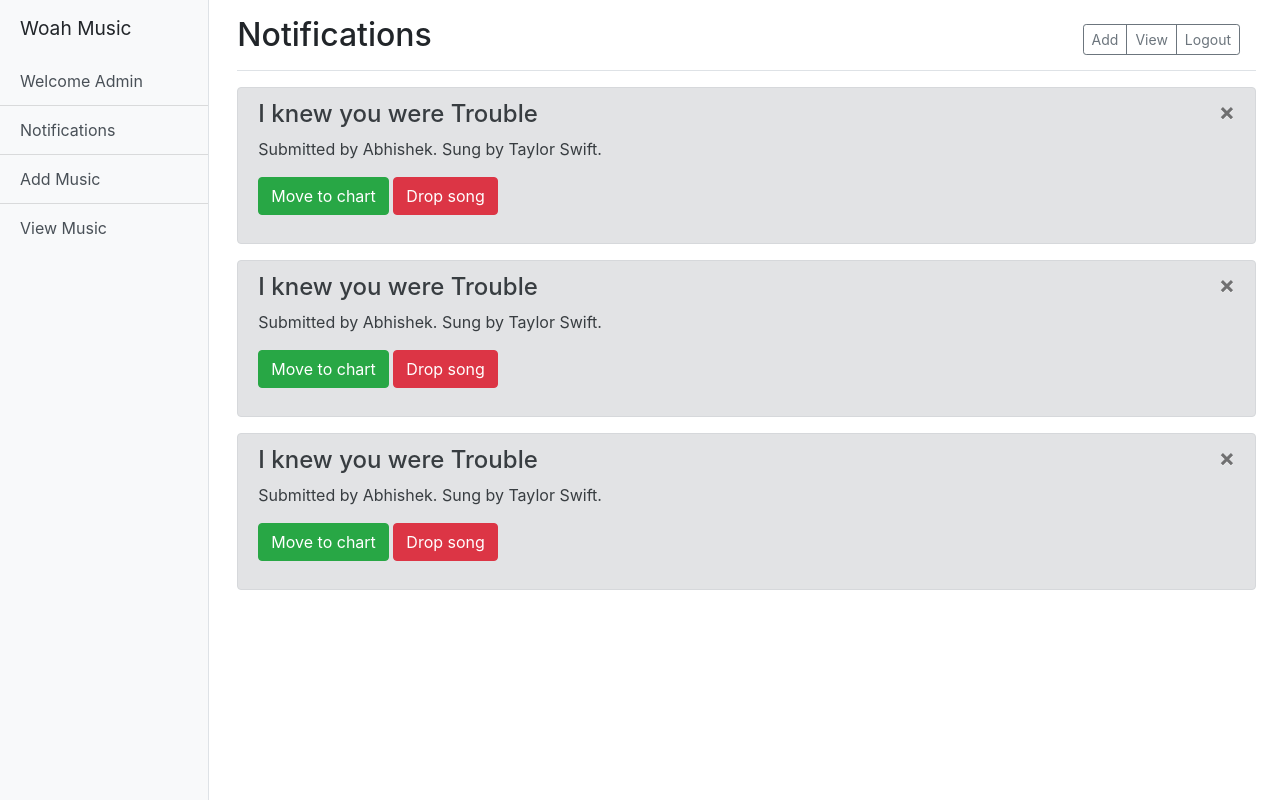
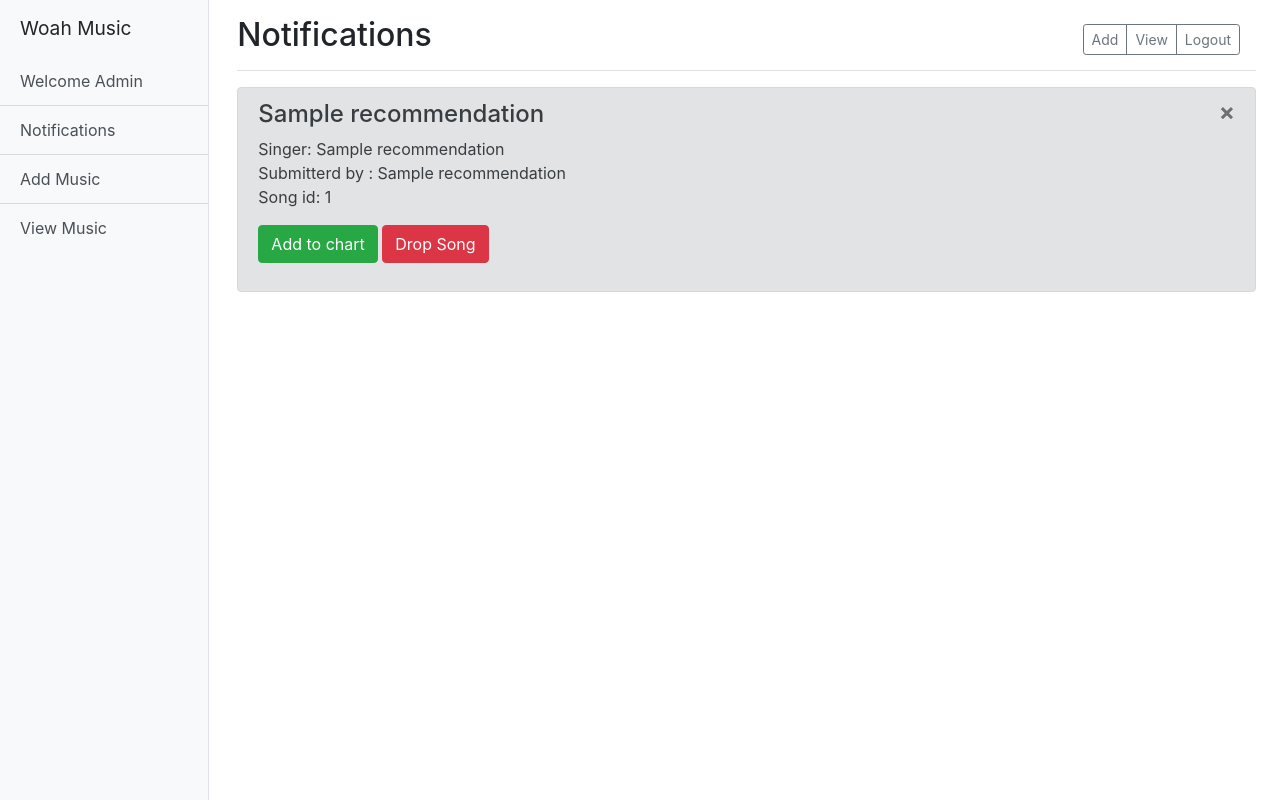
Before and after one commit to abhishekshree/WOAH, a Flask app: page /admin in a window 1280 px wide. Run offline with Flask 2, Linux system fonts and the light colour scheme; tables that the repository leaves empty hold one stand-in row (values such as "Sample post"); parts of the project's set-up code (start-up, migrations or seed data) failed here and were passed over; some libraries are stand-ins or nearby versions.

Commit message:
Final changes made!

```diff
--- a/WOAHMUSIC/app.py
+++ b/WOAHMUSIC/app.py
@@ -1,14 +1,45 @@
 from flask import Flask, render_template, request, redirect, url_for
-from flask_sqlalchemy import SQ
+from flask_sqlalchemy import SQLAlchemy
 
 app = Flask(__name__)
 # signed_up = false a variable to restrict free movement
+db = SQLAlchemy(app)
+
+app.config['SQLALCHEMY_DATABASE_URI'] = "sqlite:///db.sqlite3"
+db.init_app(app)
+
+
+class Recommendations(db.Model):
+    id = db.Column(db.Integer, primary_key=True)
+    Song_name = db.Column(db.String(100))
+    Singer_name = db.Column(db.String(100))
+    rec_name = db.Column(db.String(100))
+
+
+class Final(db.Model):
+    id = db.Column(db.Integer, primary_key=True)
+    Song = db.Column(db.String(100))
+    singer = db.Column(db.String(100))
+    givenby = db.Column(db.String(100))
+
 
 
 @app.route('/')
 def main():
-    return render_template("index.html")
+    Flist = Final.query.all()
+    return render_template("index.html", flist=Flist)
 
+
+@app.route('/', methods= ['POST'])
+def getData():
+    sname = request.form.get('songname')
+    singer = request.form.get('singer')
+    user = request.form.get('uname')
+    new_rec = Recommendations(Song_name=sname, Singer_name=singer, rec_name=user)
+    db.session.add(new_rec)
+    db.session.commit()
+
+    return redirect(url_for('main'))
 
 @app.route('/login')
 def login():
@@ -21,24 +52,62 @@ def loginCheck():
     password = request.form.get('pass')
 
     if emailcheck == "woah@gmail.com" and password == "woahwoah":
-        return render_template("admin.html")
+        return redirect(url_for('admin'))
     else:
         return redirect(url_for('login'))
 
 
 @app.route('/admin')
 def admin():
-    return render_template("admin.html")
+    recommendations = Recommendations.query.all()
+    return render_template("admin.html", recommendations=recommendations)
+
+@app.route('/drop_song/<string:id>')
+def drop_song(id):
+    waste = Recommendations.query.filter_by(id=id).first()
+    db.session.delete(waste)
+    db.session.commit()
+
+    return redirect(url_for('admin'))
+
+
+@app.route('/to_chart/<string:id>')
+def to_chart(id):
+    song = Recommendations.query.filter_by(id=id).first()
+    finalUp = Final(Song=song.Song_name, singer=song.Singer_name, givenby=song.rec_name)
+    db.session.add(finalUp)
+    db.session.commit()
+    drop_song(id)
+    return redirect(url_for('view_chart'))
 
 
 @app.route('/add_music')
 def add_music():
     return render_template("addMusic.html")
 
+@app.route('/add_music', methods=['POST'])
+def add_music_admin():
+    sname = request.form.get('sname')
+    singer = request.form.get('singer')
+    new_rec = Final(Song=sname, singer=singer,givenby="ADMIN" )
+    db.session.add(new_rec)
+    db.session.commit()
+
+    return redirect(url_for('add_music'))
 
 @app.route('/view_chart')
 def view_chart():
-    return render_template("viewChart.html")
+    final = Final.query.all()
+    return render_template("viewChart.html", final=final)
+
+
+@app.route('/delete/<string:id>')
+def delete(id):
+    waste = Final.query.filter_by(id=id).first()
+    db.session.delete(waste)
+    db.session.commit()
+
+    return redirect(url_for('view_chart'))
 
 
 if __name__ == '__main__':
--- a/WOAHMUSIC/templates/addMusic.html
+++ b/WOAHMUSIC/templates/addMusic.html
@@ -32,17 +32,17 @@
 
  {%block content %}
 <br><br>
-<form>
+<form method="POST" action="{{url_for('add_music_admin')}}">
   <div class="form-group row">
     <label for="staticEmail" class="col-sm-2 col-form-label">Song's Name:</label>
     <div class="col-sm-10">
-      <input type="text" class="form-control" id="staticEmail" >
+      <input type="text" class="form-control" id="staticEmail" name="sname" >
     </div>
   </div>
   <div class="form-group row">
     <label for="inputPassword" class="col-sm-2 col-form-label">Singer's Name</label>
     <div class="col-sm-10">
-      <input type="text" class="form-control" id="inputPassword" >
+      <input type="text" class="form-control" id="inputPassword" name="singer">
     </div>
   </div>
 <button type="submit" class="btn btn-primary">Add Music</button>
--- a/WOAHMUSIC/templates/admin.html
+++ b/WOAHMUSIC/templates/admin.html
@@ -33,32 +33,20 @@
 {%block pagename%} Notifications {% endblock %}
 
 {%block content %}
-<div class="alert alert-secondary">
-              <button type="button" class="close" data-dismiss="alert" aria-hidden="true">×</button>
-              <h4>I knew you were Trouble</h4>
-              <p>Submitted by Abhishek. Sung by Taylor Swift.
+
+{%for rec in recommendations%}
+<div class="alert alert-secondary ">
+              <a type="button" class="close" data-dismiss="alert" href="{{ url_for('drop_song', id = rec.id) }}" aria-hidden="true">×</a>
+              <h4>{{ rec.Song_name }}</h4>
+              <p>Singer: {{ rec.Singer_name}} <br>
+                Submitterd by : {{rec.rec_name}}
+                <br>
+                Song id: {{rec.id}}
                 <p>
-                <button type="button" class="btn btn-success">Move to chart</button>
-                <button type="button" class="btn btn-danger">Drop song</button>
+                <a class="btn btn-success" href="{{ url_for('to_chart', id = rec.id) }}" role="button">Add to chart</a>
+                  <a class="btn btn-danger" href="{{ url_for('drop_song', id = rec.id) }}" role="button">Drop Song</a>
               </p>
             </div>
-
-            <div class="alert alert-secondary">
-              <button type="button" class="close" data-dismiss="alert" aria-hidden="true">×</button>
-              <h4>I knew you were Trouble</h4>
-              <p>Submitted by Abhishek. Sung by Taylor Swift.
-                <p>
-                <button type="button" class="btn btn-success">Move to chart</button>
-                <button type="button" class="btn btn-danger">Drop song</button>
-              </p>
-            </div><div class="alert alert-secondary">
-              <button type="button" class="close" data-dismiss="alert" aria-hidden="true">×</button>
-              <h4>I knew you were Trouble</h4>
-              <p>Submitted by Abhishek. Sung by Taylor Swift.
-                <p>
-                <button type="button" class="btn btn-success">Move to chart</button>
-                <button type="button" class="btn btn-danger">Drop song</button>
-              </p>
-            </div>
+{%endfor%}
 
 {%endblock%}
--- a/WOAHMUSIC/templates/login.html
+++ b/WOAHMUSIC/templates/login.html
@@ -2,7 +2,7 @@
 <html lang="en">
 <head>
     <meta charset="UTF-8">
-    <title>Title</title>
+    <title>Login</title>
 <style>
       .bd-placeholder-img {
         font-size: 1.125rem;
```
Also changed, not shown: WOAHMUSIC/templates/index.html (+10 -18 lines), WOAHMUSIC/templates/viewChart.html (+11 -13 lines), WOAHMUSIC/db.sqlite3 (added).
